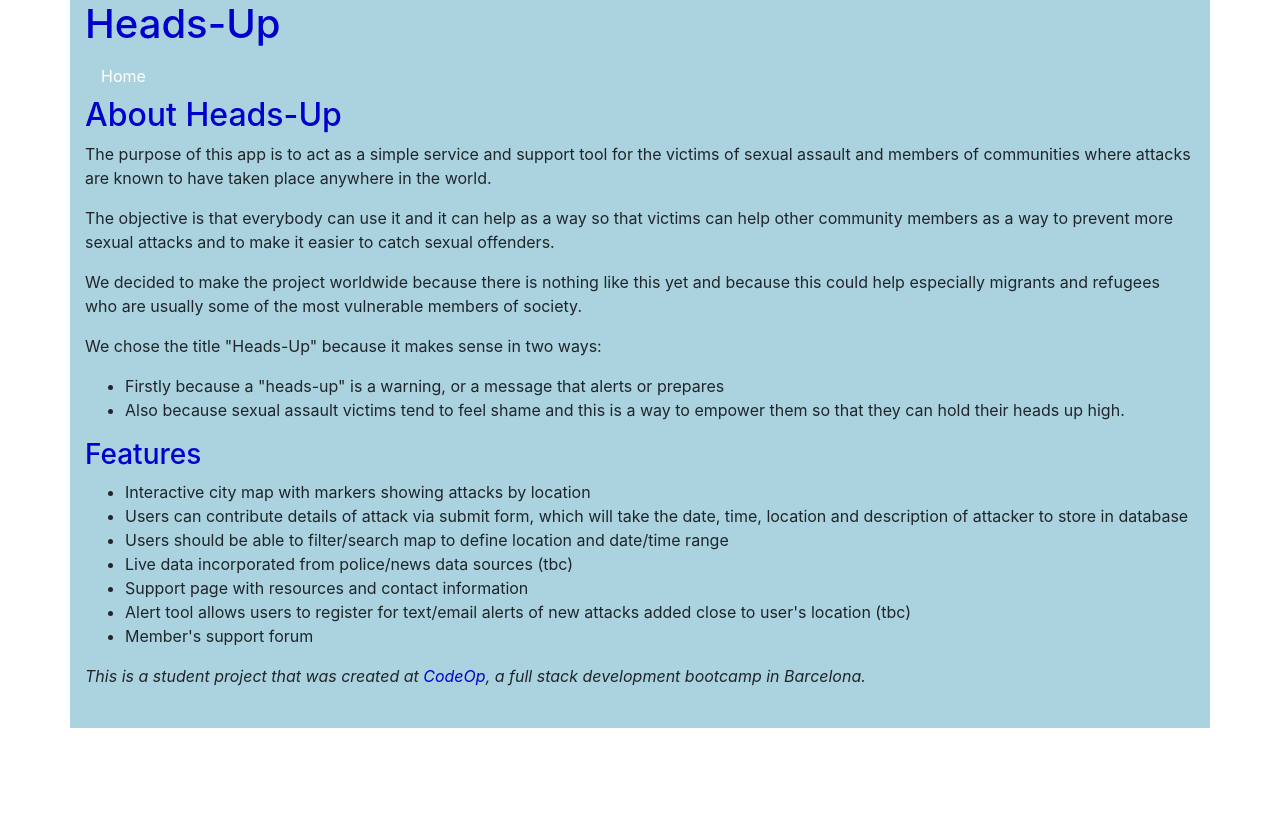
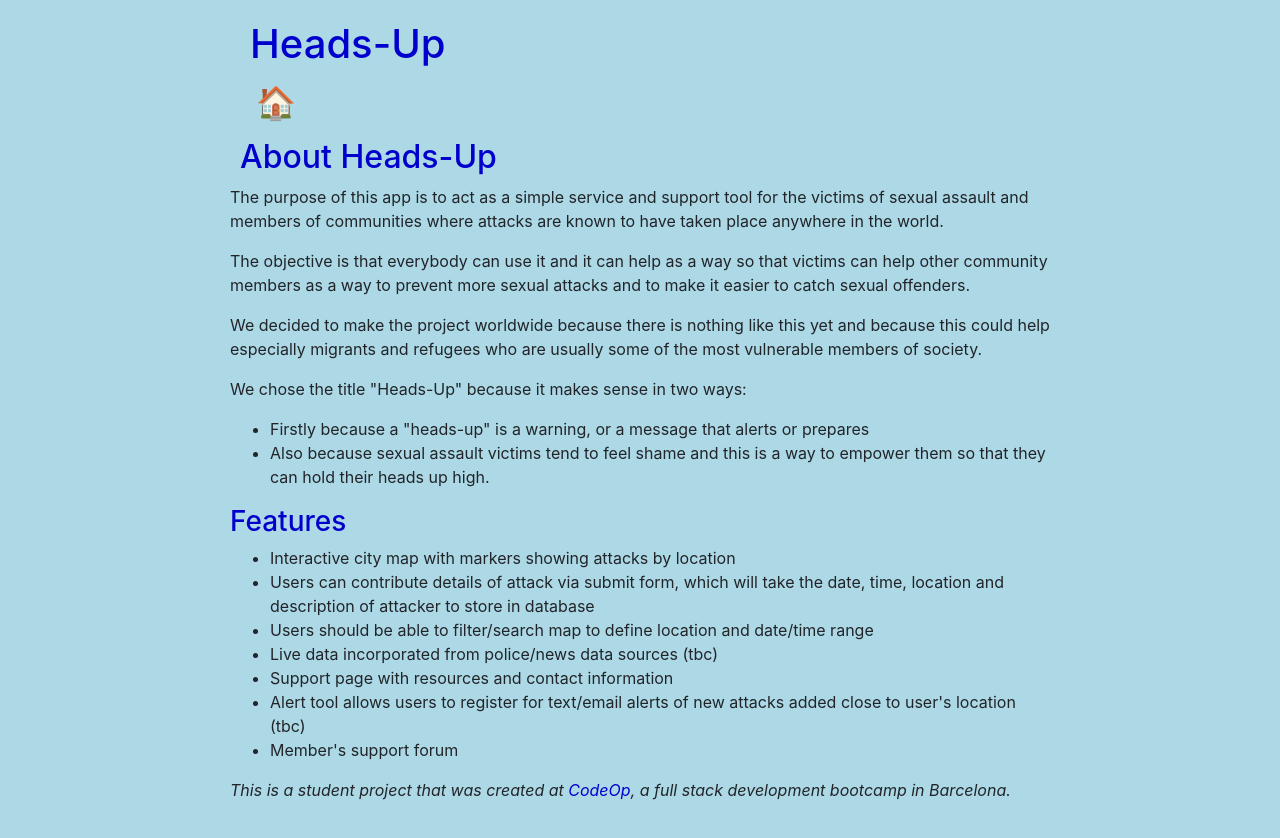
Before and after one commit to gemmaburke/heads-up, a React (Create React App) app in the folder client/: page /about in a window 1280 px wide. Shown: the top 838 px of the page. Before the commit the page ends 800 px from the top, so only its background shows below. Built offline with nearby package versions, Linux system fonts and the light colour scheme; no server answers.

Commit message:
Made some changes in the design

```diff
--- a/client/src/App.css
+++ b/client/src/App.css
@@ -1,30 +1,59 @@
 body {
-    font-size: 15px;
+    font-size: 20px;
+    background-color: lightblue;
 }
 
-.container {
-    max-width: 1000px;
-    background-color: #AAD3DF;
+.container1 {
+    width: 1600px;
+    background-color: lightblue;
     margin: 0 auto;
+}
+
+.container2 {
+    max-width: 850px;
+}
+
+.container3 {
+    background-color: white;
+    width: 600px;
+    margin: 0 auto;
+    color: mediumblue;
+}
+
+.container3 li {
+    margin-left: 1em;
+}
+
+.container4 {
+    display: grid;
+    width: 600px;
+    margin: 0 auto;
+    text-align: center;
+    color: mediumblue;
+}
+
+.container4 Button {
+    margin-left: 1em;
+    width: 6.5em;
+    height: 6.5em;
 }
 
 h1, h2, h3 {
     color: mediumblue;
 }
 
-/* h1 {
-    margin: 0 50px;
+ h1 {
+    margin: 20px;
     padding-top: 20px;
-} */
+}
+
+h2 {
+    margin-left: 10px;
+}
 
 h5 {
     margin-left: 10px;
 }
-
-/* .home {
-    margin: 0 50px;
-    padding: 0;
-} */
 
 a:link {
     color:mediumblue;
@@ -38,35 +67,6 @@ a:hover {
     color: mediumblue;
 }
 
-#home {
-    color: white;
-}
-
-.container2 {
-    background-color: white;
-    width: 600px;
-    margin: 0 auto;
-    color: mediumblue;
-}
-
-.container2 li {
-    margin-left: 1em;
-}
-
-.container3 {
-    display: grid;
-    width: 600px;
-    margin: 0 auto;
-    text-align: center;
-    color: mediumblue;
-}
-
-.container3 Button {
-    /* margin-top: 1em; */
-    margin-left: 1em;
-    width: 6.5em;
-    height: 6.5em;
-}
 
 .symbol {
     font-weight: bold;
--- a/client/src/App.js
+++ b/client/src/App.js
@@ -187,15 +187,17 @@ class App extends React.Component {
 
   render(){
     return (
-      <Container fluid className="container">
+      <Container fluid className="container1">
+        <Container fluid className="container2">
           <h1>Heads-Up</h1>
           <Navbar>
             <Nav>
               <Nav.Item>
-              <Link to="/" exact id="home"><span className="home">Home</span></Link>
+                <Link to="/" exact id="home"><h2>&#127968;</h2></Link>
             </Nav.Item>
             </Nav>
           </Navbar>
+        </Container>
 
         <Switch>
           <Route path='/' exact>
--- a/client/src/Components/About.js
+++ b/client/src/Components/About.js
@@ -1,9 +1,10 @@
 import React from 'react';
+import Container from 'react-bootstrap/Container';
 
 class About extends React.Component {
     render() {
         return (
-            <div>
+            <Container fluid className="container2">
                 <h2>About Heads-Up</h2>
                 <p>The purpose of this app is to act as a simple service and support tool for the victims of sexual assault and members of communities where attacks are known to have taken place anywhere in the world.</p>
                 <p>The objective is that everybody can use it and it can help as a way so that victims can help other community members as a way to prevent more sexual attacks and to make it easier to catch sexual offenders.</p>
@@ -26,7 +27,7 @@ class About extends React.Component {
                 </ul>
                 <p><em>This is a student project that was created at <a href="http://codeop.tech">CodeOp</a>, a full stack development bootcamp in Barcelona.</em></p>
                 <br/>
-            </div>
+            </Container>
         )
     }
 }
--- a/client/src/Components/Alerts.js
+++ b/client/src/Components/Alerts.js
@@ -48,7 +48,7 @@ class Alerts extends React.Component {
 
     render() {
         return (
-            <Container fluid>
+            <Container fluid className="container2">
                 <h2>Register for Alerts</h2>
                 <Form onSubmit={(e) => this.handleSubmit(e)}>
                     <Form.Group>
--- a/client/src/Components/HomeView.css
+++ b/client/src/Components/HomeView.css
@@ -1,4 +1,4 @@
-.container2 {
+.container3 {
     max-width: 1000px;
 }
 
--- a/client/src/Components/HomeView.js
+++ b/client/src/Components/HomeView.js
@@ -15,7 +15,7 @@ class HomeView extends React.Component {
     render() {
         return (
             <div>
-                <Container fluid className="container2">
+                <Container fluid className="container3">
                     <Nav className="nav">
                         <Nav.Item as="li">
                             <NavLink to="/search" activeClassName="selected">Search</NavLink>
@@ -29,7 +29,7 @@ class HomeView extends React.Component {
                     </Nav>
                     <MapView assaults={this.props.assaults} policeData={this.props.policeData} mapDisplay={this.props.mapDisplay}/>
                 </Container>
-                <Container fluid className="container3">
+                <Container fluid className="container4">
                     <Nav>
                         <Row>
                             <Col>
@@ -46,7 +46,7 @@ class HomeView extends React.Component {
                             </Col>
                             <Col>
                                 <Nav.Item as="li">
-                                    <Button className="rounded-circle" variant="light"><NavLink to="/about" activeClassName="selected"><span className="symbol1">&#9432;</span></NavLink></Button>
+                                    <Button className="rounded-circle" variant="light"><NavLink to="/about" activeClassName="selected"><span className="symbol">&#9432;</span></NavLink></Button>
                                     <h5>About</h5>
                                 </Nav.Item>
                             </Col>
--- a/client/src/Components/InsertEntry.js
+++ b/client/src/Components/InsertEntry.js
@@ -68,7 +68,7 @@ class InsertEntry extends React.Component {
 
     render() {
         return (
-            <Container>
+            <Container fluid className="container2">
                 <h2>Add New Entry</h2>
                 <Form onSubmit={(e) => this.handleSubmit(e)}>
                     <Form.Group>
--- a/client/src/Components/Search.js
+++ b/client/src/Components/Search.js
@@ -32,7 +32,7 @@ class Search extends React.Component {
 
     render() {
         return(
-            <Container fluid className="container" style={{paddingLeft: "50px"}}>
+            <Container fluid className="container2">
                 <br/>
                 <h3>Search</h3>
                 <br/>
--- a/client/src/Components/Support.js
+++ b/client/src/Components/Support.js
@@ -4,16 +4,27 @@ import Container from 'react-bootstrap/Container';
 class Support extends React.Component {
     render() {
         return (
-            <Container>
+            <Container fluid className="container2">
                 <h2>Support</h2>
                 <h3>If you need immediate help, call the police or the national emergency number!</h3>
                 <h4>Please note that in some countries the police or national emergency numbers don't speak English!</h4>
+                <h3>Global Links:</h3>
                 <ul>
                     <li><a href="https://en.wikipedia.org/wiki/List_of_emergency_telephone_numbers">List of Emergency Telephone Numbers</a></li>
                     <li><a href="https://internationaltherapistdirectory.com/">International Therapist Directory</a></li>
                     <li><a href="https://www.embassy-worldwide.com/?__cf_chl_jschl_tk__=e706eb795d2d7e3904a70dafe109bce9e2a6e86e-1601992006-0-ATbr4kwghSr9J4FjhGrT__0s2-Q7X9GYwkahl20cnPkRLarPSTtVNhlT3HIJL0HOMwFAFc2sqvONwt_0i4iVSN86gZJAtB2lAUqbcA5NGatvFl4OAb2oI_mY1en7KeOTbGRMCuzS9vEXJwXQVaRmQwKB4RJ3_pFXFAv7wZnK5PdL2ZiHZYnOMCadm8kTDGJQhFRUig4XUvgLePV_2wM52-DlkbyG2BMuW0UImEGNDt4z0neOkVRkciVWOFhZQsIoBaonc514AupOvHCoT5u1pU0">Embassy Worldwide</a></li>
                     <li><a href="https://www.rcne.com/links/sources-of-help-for-survivors/">Sources of Help for Survivors</a></li>
 
+                </ul>
+                <h3>UK links:</h3>
+                <ul>
+                    <li><a href="https://www.victimsupport.org.uk/">Victim Support</a></li>
+                    <li><a href="https://rapecrisis.org.uk/">Rape Crisis England & Wales</a></li>
+                    <li><a href="http://www.galop.org.uk/">Galop</a></li>
+                    <li><a href="https://www.survivorsuk.org/">Survivors UK</a></li>
+                    <li><a href="https://crimestoppers-uk.org/">Crime Stoppers</a></li>
+                    <li><a href="https://www.refuge.org.uk/">Refuge</a></li>
+                    <li><a href="https://www.womensaid.org.uk/">Women's Aid</a></li>
                 </ul>
             <br/>
             </Container>
```
Also changed, not shown: 2 other files (tests, documents, lock files or other folders). Lines whose indentation alone changed are shown as unchanged.
